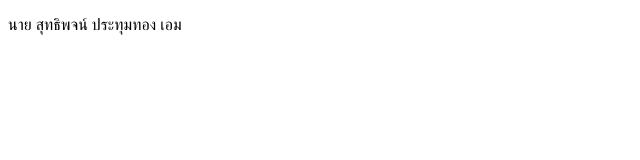
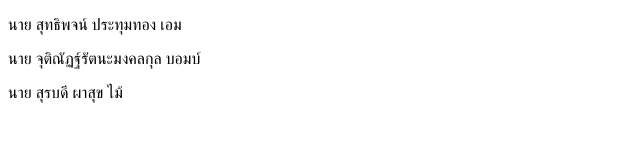
Before and after one commit to SuttipotPrathoumthong/WorkShopMerge, a plain HTML site: page index.html in a window 1280 px wide. Shown: the whole page, without its empty margins (0-640 px from the left). Drawn offline with Linux system fonts and the light colour scheme.

Commit message:
Update index.html

```diff
--- a/index.html
+++ b/index.html
@@ -5,6 +5,8 @@
 <body>
 <div>
 <p>นาย สุทธิพจน์ ประทุมทอง เอม</p>
+<p>นาย จุติณัฏฐ์รัตนะมงคลกุล บอมบ์</p>
+<p>นาย สุรบดี ผาสุข ไม้</p>
 </div>
 </body>
 </html>
```
